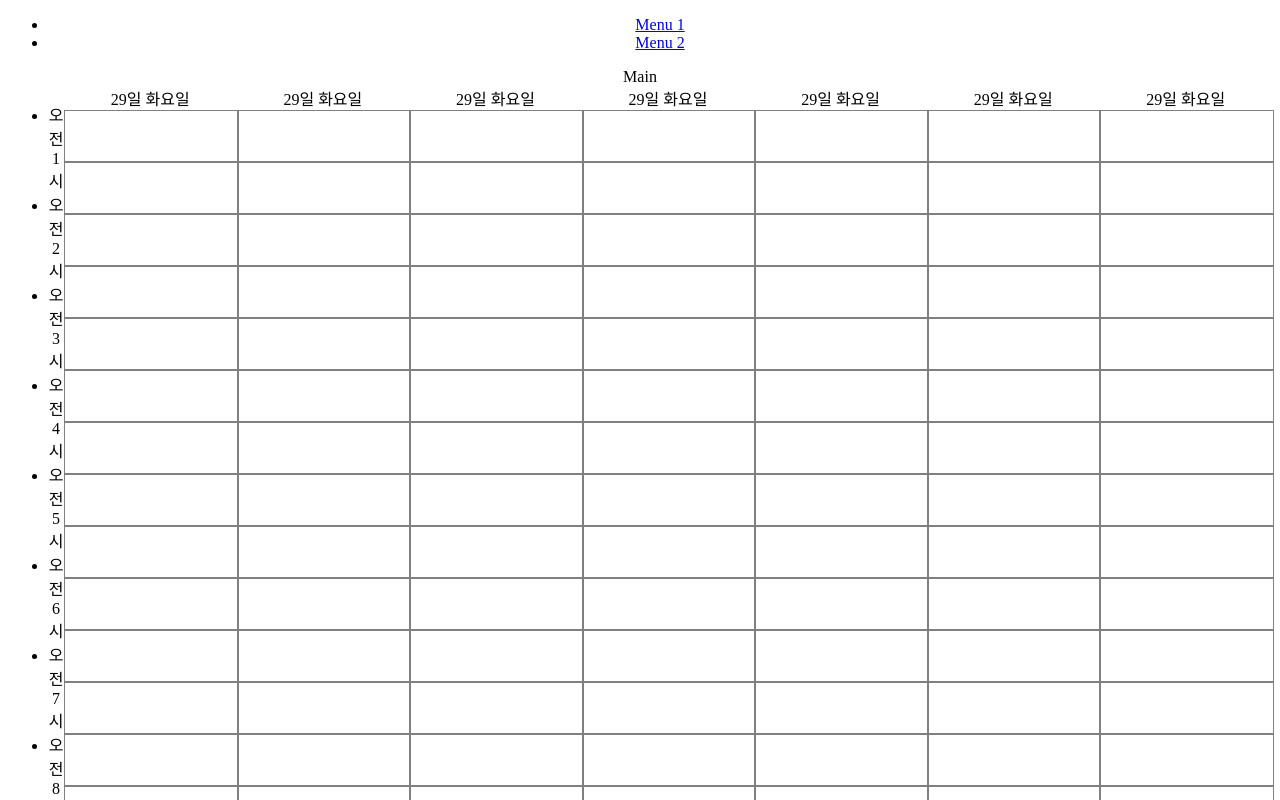
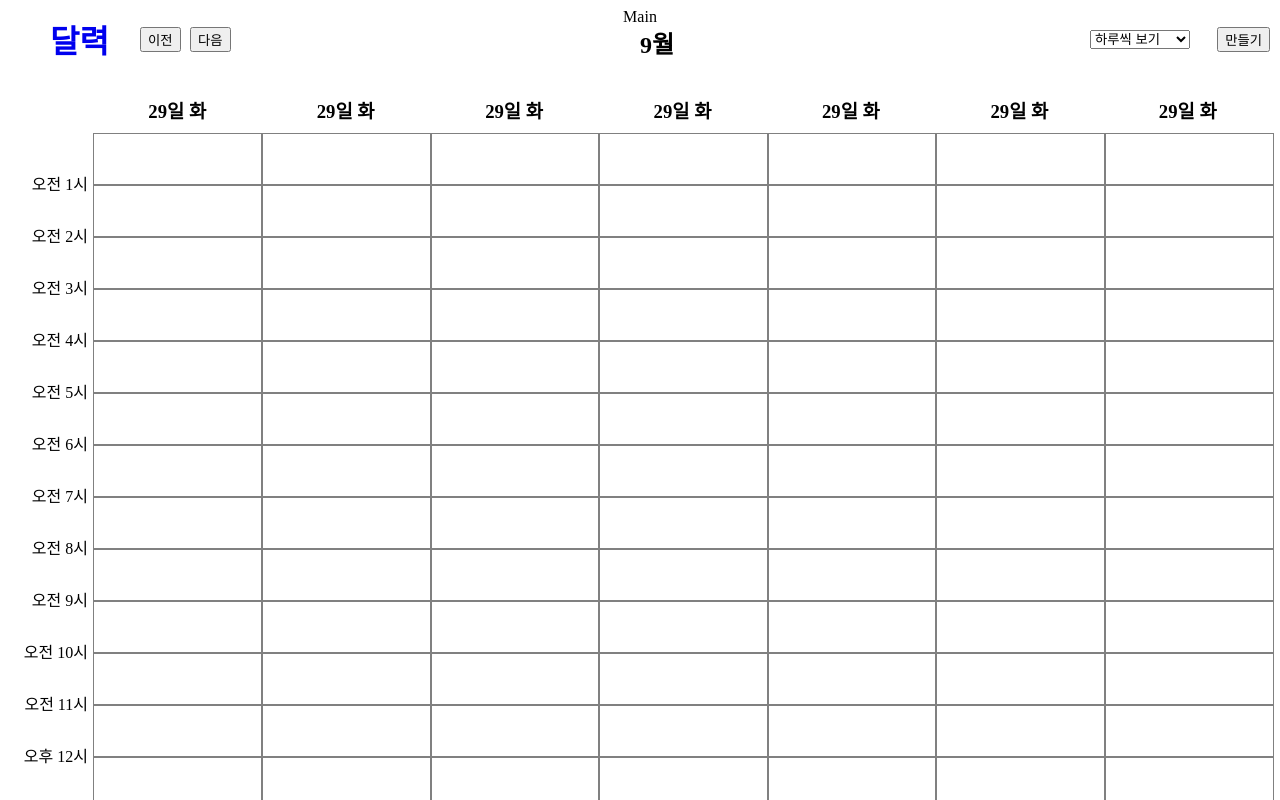
Before and after one commit to Ha-Young/Calendar-FrontEnd, a React (Create React App) app: page /calendar in a window 1280 px wide. Shown: the top 800 px of the page. Built offline with nearby package versions, Linux system fonts and the light colour scheme; no server answers.

Commit message:
main structure

```diff
--- a/src/components/App/App.js
+++ b/src/components/App/App.js
@@ -21,9 +21,6 @@ function App() {
         <Route path='/calendar' exact>
           <div>Main</div>
         </Route>
-        <Route path='/event'>
-          <div>Event</div>
-        </Route>
       </Switch>
       <Calendar />
     </div>
--- a/src/components/Calendar/Calendar.js
+++ b/src/components/Calendar/Calendar.js
@@ -10,7 +10,9 @@ export default function Calendar() {
   return (
     <div className={styles.container}>
       <TimeBar />
-      { isDaily ? <Day /> : <Week />}
+      {
+        isDaily ? <Day /> : <Week />
+      }
     </div>
   );
 }
--- a/src/components/Calendar/Calendar.module.css
+++ b/src/components/Calendar/Calendar.module.css
@@ -1,4 +1,5 @@
 .container {
   display: flex;
   width: 100%;
+  margin-top: 70px;
 }
--- a/src/components/Calendar/Day/Day.js
+++ b/src/components/Calendar/Day/Day.js
@@ -7,9 +7,9 @@ export default function Day() {
 
   return (
     <div className={styles.Day}>
-      <div>
-        {"29일 화요일"}
-      </div>
+      <h3>
+        {"29일 화"}
+      </h3>
       {
         TIME.map(time => {
           return (
--- a/src/components/Calendar/Day/Day.module.css
+++ b/src/components/Calendar/Day/Day.module.css
@@ -1,3 +1,7 @@
 .Day {
   width: 100%;
 }
+
+h3 {
+  margin: 0 auto 10px auto;
+}
--- a/src/components/Calendar/TimeBar/TimeBar.js
+++ b/src/components/Calendar/TimeBar/TimeBar.js
@@ -5,7 +5,7 @@ export default function TimeBar() {
   const TIME = ['오전 1시', '오전 2시', '오전 3시', '오전 4시', '오전 5시', '오전 6시', '오전 7시', '오전 8시', '오전 9시', '오전 10시', '오전 11시', '오후 12시', '오후 1시', '오후 2시', '오후 3시', '오후 4시', '오후 5시', '오후 6시', '오후 7시', '오후 8시', '오후 9시', '오후 10시', '오후 11시', '오전 12시'];
 
   return (
-    <ul>
+    <ul className={styles.TimeBar}>
       {
         TIME.map(time => {
           return (
--- a/src/components/Calendar/TimeBar/TimeBar.module.css
+++ b/src/components/Calendar/TimeBar/TimeBar.module.css
@@ -0,0 +1,12 @@
+ul {
+  min-width: 80px;
+  text-align: right;
+  margin-top: 75px;
+  margin-right: 5px;
+  list-style-type: none;
+  padding-inline-start: 0px;
+}
+
+li {
+  height: 52px;
+}
--- a/src/components/Header/Header.js
+++ b/src/components/Header/Header.js
@@ -1,16 +1,30 @@
 import React from 'react';
 import { Link } from 'react-router-dom';
+import styles from './Header.module.css';
 
 // TODO: Create your own header.
-export default function Header () {
+export default function Header() {
   return (
-    <header>
-      <nav>
-        <ul>
-          <li><Link to='/'>Menu 1</Link></li>
-          <li><Link to='/event'>Menu 2</Link></li>
-        </ul>
-      </nav>
+    <header className={styles.Header}>
+      <Link to='/'>
+        <h1 className={styles.title}>달력</h1>
+      </Link>
+      <button type='text' className={styles.previous}>
+        이전
+      </button>
+      <button type='text' className={styles.next}>
+        다음
+      </button>
+      <h2 className={styles.month}>9월</h2>
+      <select>
+        <option value='하루씩'>하루씩 보기</option>
+        <option value='일주일씩'>일주일씩 보기</option>
+      </select>
+      <Link to='/event'>
+        <button type='text' className={styles.create}>
+          만들기
+        </button>
+      </Link>
     </header>
   );
 }
--- a/src/components/Header/Header.module.css
+++ b/src/components/Header/Header.module.css
@@ -1,5 +1,48 @@
 .Header {
   position: fixed;
   width: 100%;
+  height: 60px;
   top: 0;
+  display: flex;
 }
+
+.title {
+  position: fixed;
+  top: -5px;
+  left: 50px;
+}
+
+.previous {
+  position: fixed;
+  top: 27px;
+  left: 140px;
+}
+
+.next {
+  position: fixed;
+  top: 27px;
+  left: 190px;
+}
+
+.month {
+  position: fixed;
+  top: 5px;
+  left: 50%;
+}
+
+select {
+  position: fixed;
+  top: 30px;
+  right: 90px;
+}
+
+.create {
+  position: fixed;
+  top: 27px;
+  right: 10px;
+}
+
+h1,
+h3 {
+  margin-bottom: 0;
+}
```
